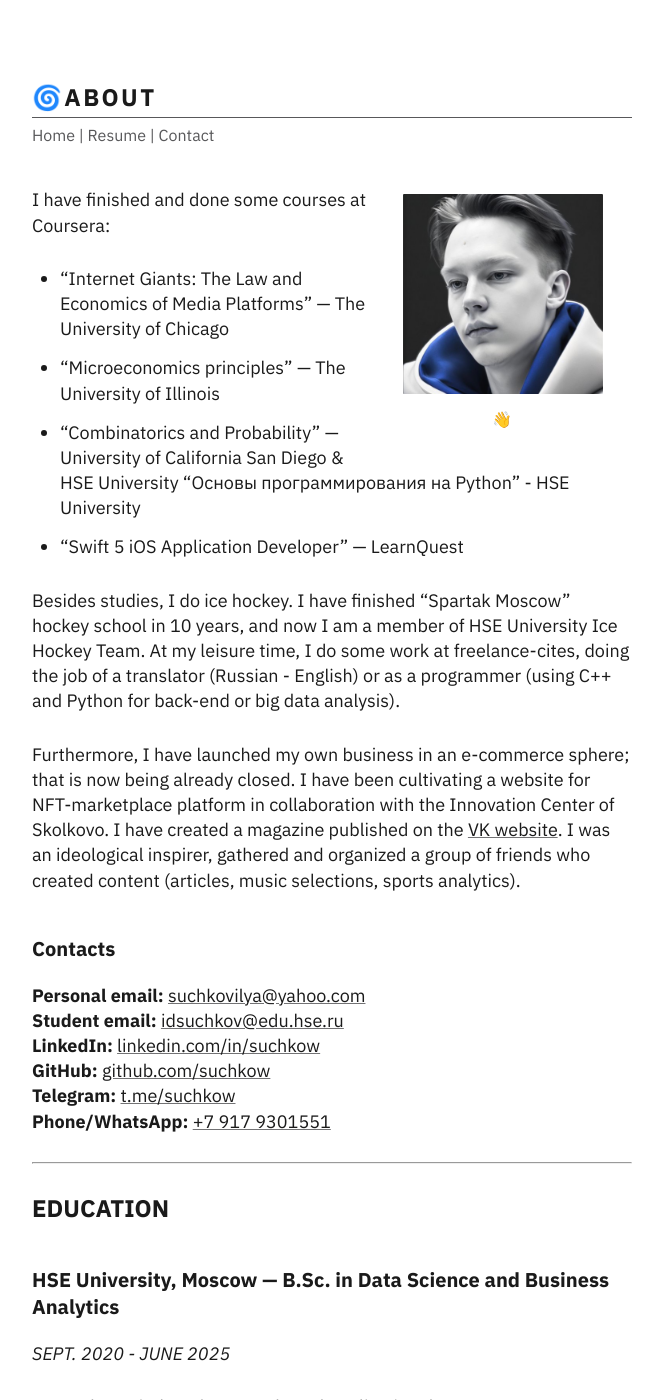
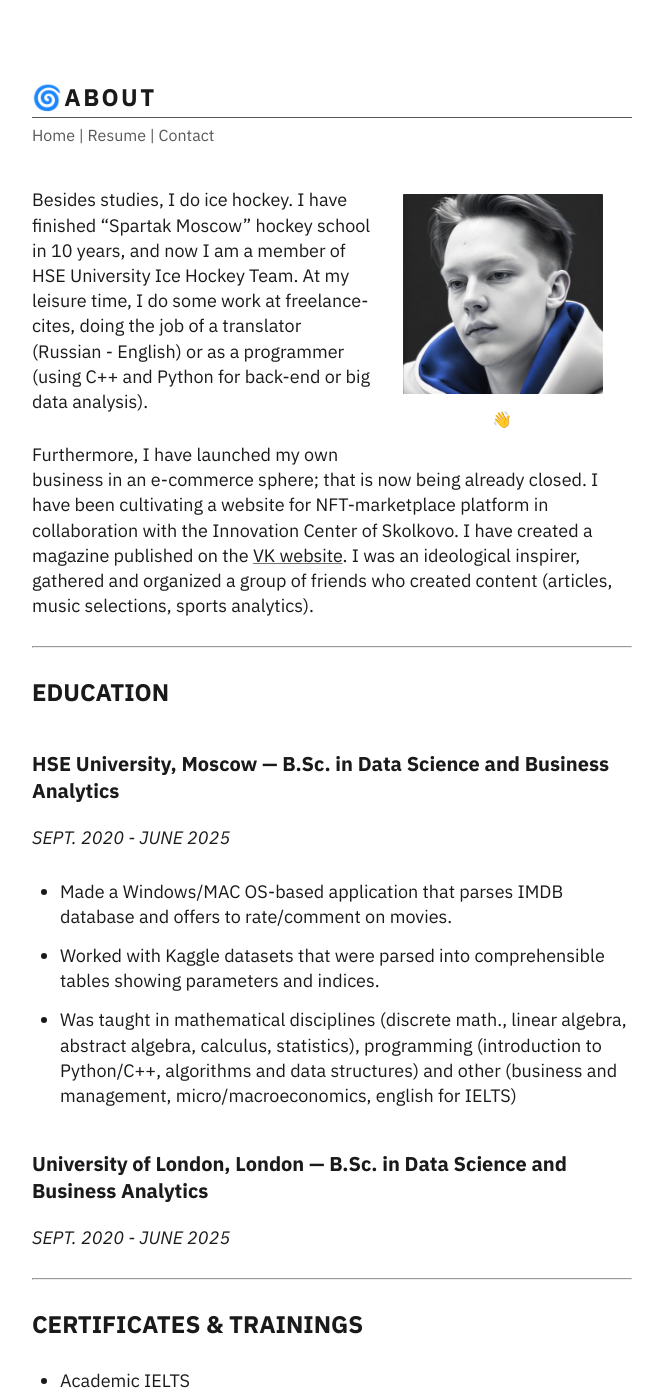
Before and after one commit to suchkow/suchkow.github.io, a Jekyll site: the page built from _pages/about.md, in a window 1280 px wide and 1400 px high. Shown: the whole window, without its empty margins (308-971 px from the left). Built offline with Jekyll 4.4.1, drawn with Linux system fonts in a browser that asks for light colours; some of the changed text lies outside the part shown.

Commit message:
Minor changes were made.

```diff
--- a/_pages/about.md
+++ b/_pages/about.md
@@ -11,24 +11,10 @@
 
 {% include about-picture-img.html %}
 
-I have finished and done some courses at Coursera:
-- "Internet Giants: The Law and Economics of Media Platforms" — The University of Chicago
-- "Microeconomics principles" — The University of Illinois
-- "Combinatorics and Probability" — University of California San Diego & HSE University "Основы программирования на Python" - HSE University
-- "Swift 5 iOS Application Developer" — LearnQuest
-
 Besides studies, I do ice hockey. I have finished "Spartak Moscow" hockey school in 10 years, and now I am a member of HSE University Ice Hockey Team.
 At my leisure time, I do some work at freelance-cites, doing the job of a translator (Russian - English) or as a programmer (using C++ and Python for back-end or big data analysis).
 
 Furthermore, I have launched my own business in an e-commerce sphere; that is now being already closed. I have been cultivating a website for NFT-marketplace platform in collaboration with the Innovation Center of Skolkovo. I have created a magazine published on the [VK website](https://vk.com/thewhatyellow). I was an ideological inspirer, gathered and organized a group of friends who created content (articles, music selections, sports analytics).
-
-### Contacts
-**Personal email:** [suchkovilya@yahoo.com](mailto:suchkovilya@yahoo.com)<br/>
-**Student email:** [idsuchkov@edu.hse.ru](mailto:idsuchkov@edu.hse.ru)<br/>
-**LinkedIn:** [linkedin.com/in/suchkow](https://www.linkedin.com/in/suchkow)<br/>
-**GitHub:** [github.com/suchkow](https://github.com/suchkow)<br/>
-**Telegram:** [t.me/suchkow](https://t.me/suchkow)<br/>
-**Phone/WhatsApp:** [+7 917 9301551](tel:+79179301551)<br/>
 
 ---
 
```
Also changed, not shown: other parts of _pages/about.md (+5 -0 lines), _pages/contact.md (+6 -2 lines).
